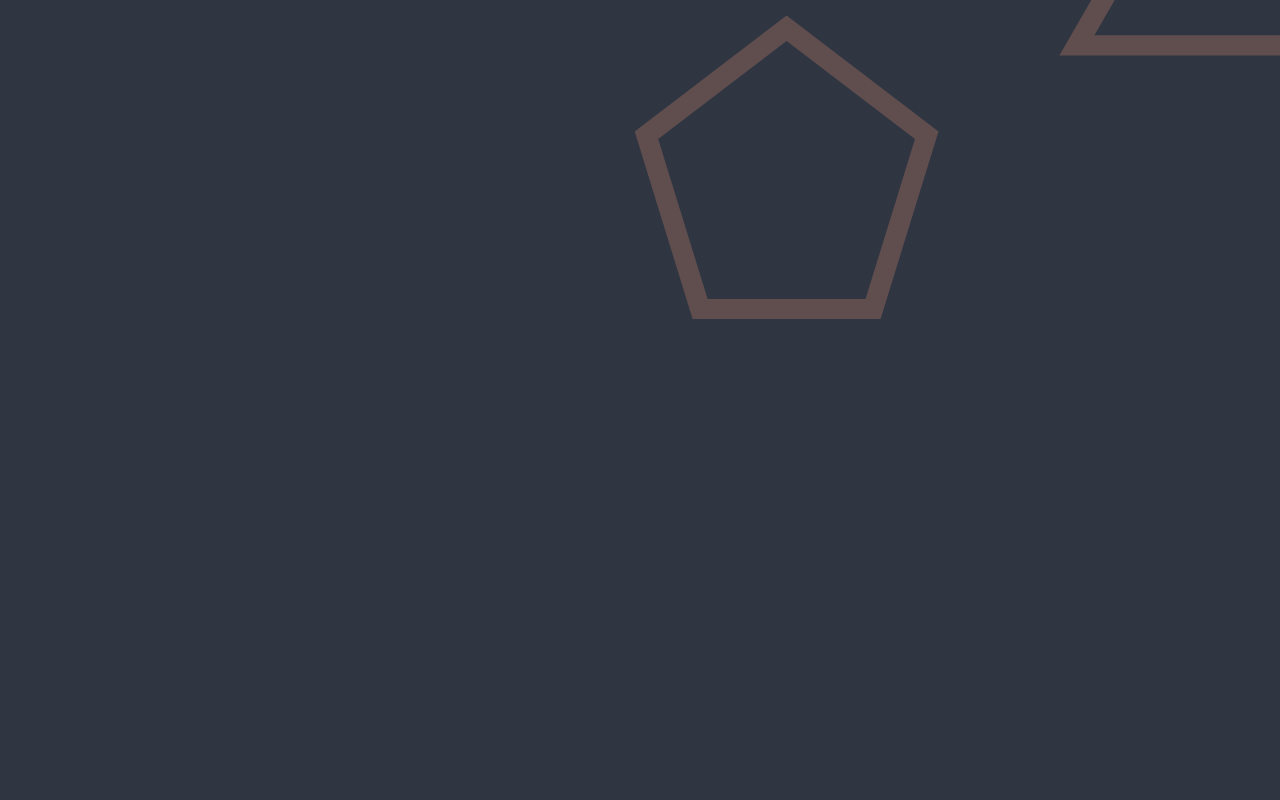
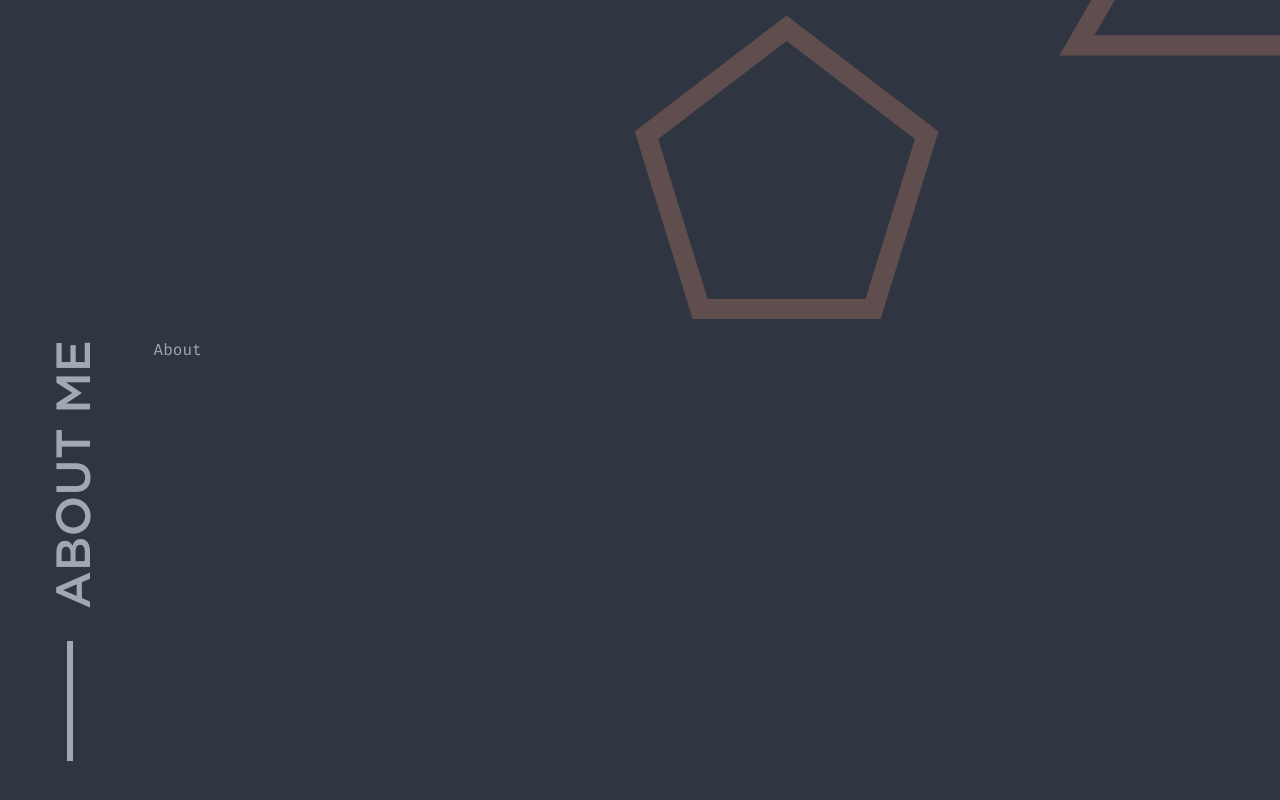
Before and after one commit to rjchirinos/portfoliov2, a React (Create React App) app: page / in a window 1280 px wide. Shown: the part 564-1364 px from the top of the page. Before the commit the page ends 883 px from the top, so only its background shows below. Built offline with nearby package versions, Linux system fonts and the light colour scheme.

Commit message:
Apply Layout to About Me Section

```diff
--- a/src/App.tsx
+++ b/src/App.tsx
@@ -2,11 +2,13 @@ import React, { Fragment } from 'react';
 import './App.scss';
 
 import Header from './sections/Header/Header';
+import About from './sections/About/About';
 
 function App() {
   return (
     <Fragment>
       <Header />
+      <About />
     </Fragment>
   );
 }
--- a/src/components/Navbar/Navbar.tsx
+++ b/src/components/Navbar/Navbar.tsx
@@ -22,7 +22,7 @@ export default function Navbar() {
   return (
     <Nav>
       <MenuList>
-        <MenuItem to="http://raulchirinos.tech">About Me</MenuItem>
+        <MenuItem to="#about">About Me</MenuItem>
         <MenuItem>Articles</MenuItem>
         <MenuItem>Projects</MenuItem>
         <MenuItem tint>Contact</MenuItem>
--- /dev/null
+++ b/src/sections/About/About.tsx
@@ -0,0 +1,18 @@
+import React from 'react';
+import styled from 'styled-components';
+
+import SectionLayout from '../../components/SectionLayout';
+
+const Container = styled.section`
+  min-height: 100vh;
+`;
+
+export default function About() {
+  return (
+    <SectionLayout id="about" sectionTitle="About Me">
+      <Container>
+        <p>About</p>
+      </Container>
+    </SectionLayout>
+  );
+}
```
